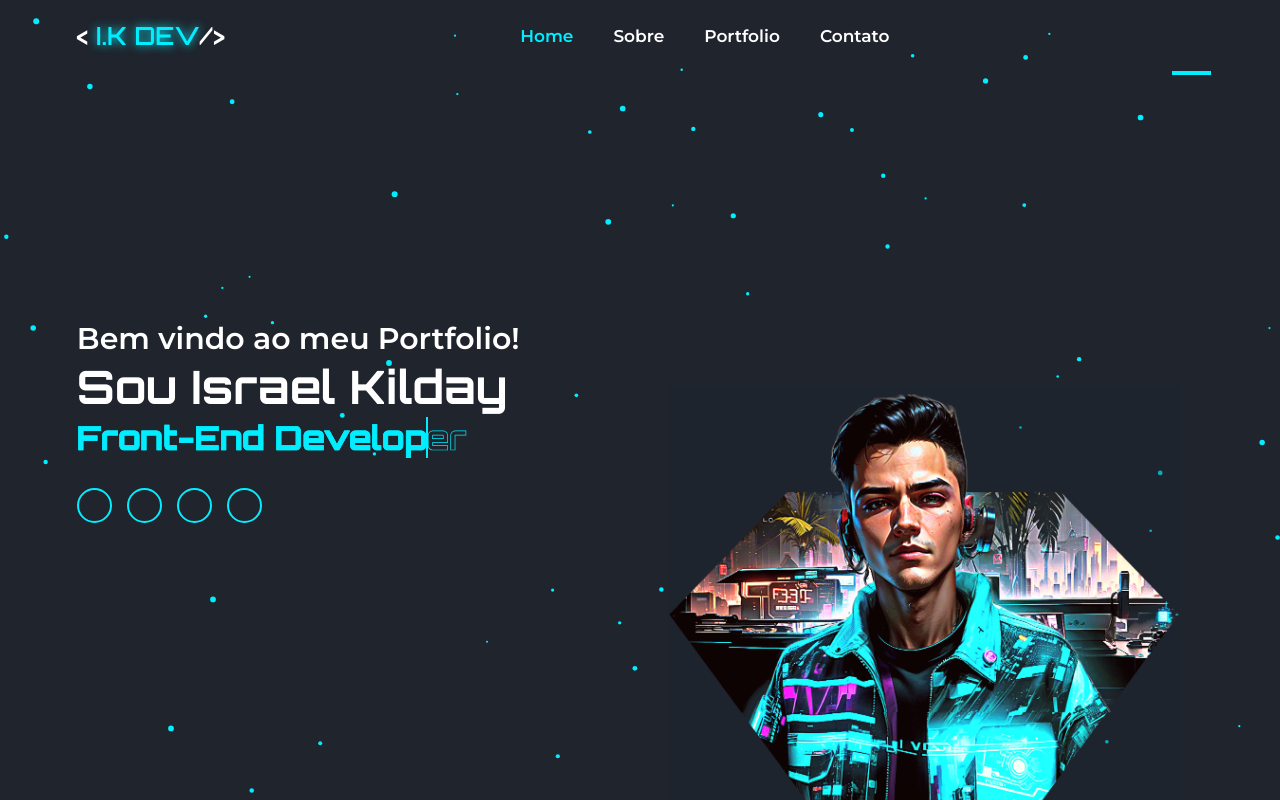
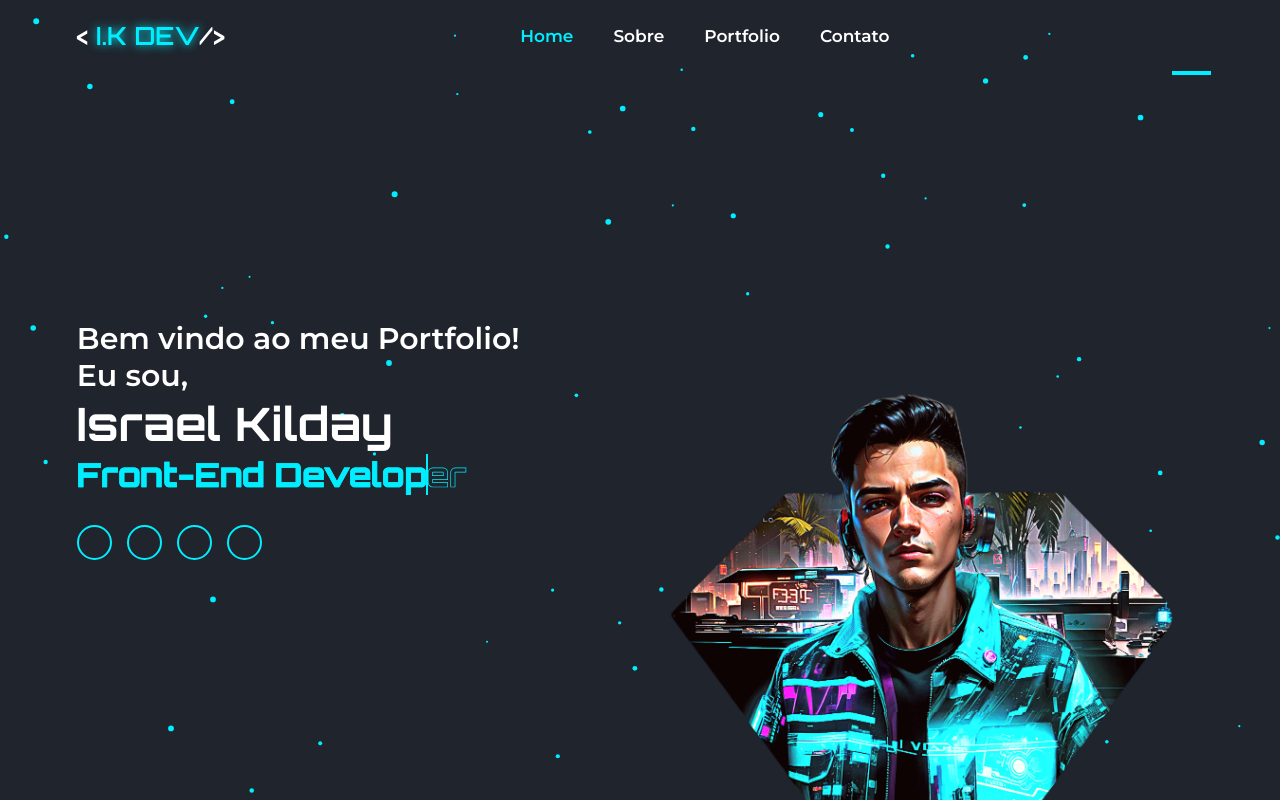
Before and after one commit to Israelkilday/portfolio, a React (Vite) app: page / in a window 1280 px wide. Built offline with nearby package versions, Linux system fonts and the light colour scheme; some icons are missing; the HTML template or start-up script is replaced by a standard one.

Commit message:
testing imgs

```diff
--- a/src/components/Navbar.jsx
+++ b/src/components/Navbar.jsx
@@ -25,7 +25,7 @@ const Navbar = () => {
     useEffect(() => {
         if (lightMode) {
             document.body.classList.add('light_mode');
-            setMainColor("#37a1f2");
+            setMainColor("#dc2626");
         } else {
             document.body.classList.remove('light_mode');
             setMainColor("#0ef");
--- a/src/components/ParticlesBackground.jsx
+++ b/src/components/ParticlesBackground.jsx
@@ -9,8 +9,6 @@ const ParticlesBackground = () => {
     }, []);
 
     const {mainColor} = useTheme();
-
-
 
     const particlesConfig = {
         "particles": {
--- a/src/index.css
+++ b/src/index.css
@@ -18,15 +18,12 @@
   --text_color: #fff;
   --main_color: #0ef;
 }
-/* --main_color: #37a1f2; */
-/* --main_color: #ffea00; */
-/* 15202b */
 
  .light_mode {
-    --bg_color: #f0f3fd;
-   --text_color: #333;
-   --second_bg_color: #F5F5F5;
-   --main_color: #37a1f2;
+   --bg_color: #f0f3fd;
+   --text_color: #020617;
+   --second_bg_color: #cbd5e1 ;
+   --main_color: #dc2626;
    transition: 1.5s;
 }
 
--- a/src/pages/Home/Home.jsx
+++ b/src/pages/Home/Home.jsx
@@ -8,6 +8,8 @@ import Transition from '../../components/Transition';
 import { FaGithub, FaInstagram, FaLinkedinIn, FaWhatsapp } from "react-icons/fa6";
 // IMGAGENS
 import Home_img from "./imgs/home_img.png"
+import Home_img_lightMode from "./imgs/Home_test.png"
+// import Home_img_lightMode from "./imgs/Home_test01.png"
 // PARTICLES
 import ParticlesBackground from '../../components/ParticlesBackground';
 // FRAMER MOTION
@@ -27,32 +29,32 @@ const Home = () => {
                             initial={{ opacity: 0, x: -100 }}
                             animate={{ opacity: 1, x: 0 }}
                             transition={{
-                                duration: 2.5,
+                                duration: 3,
                                 delay: 0.4,
                                 ease: [0, 0.71, 0.2, 1.01],
                             }}
                         >
                             {/* Olá eu sou */}
-                            Bem vindo ao meu Portfolio!
+                            Bem vindo ao meu Portfolio!<br/>Eu sou,
                         </motion.h3>
 
                         <motion.h1
                             initial={{ opacity: 0, x: -100 }}
                             animate={{ opacity: 1, x: 0 }}
                             transition={{
-                                duration: 2.5,
+                                duration: 3,
                                 delay: 0.6,
                                 ease: [0, 0.71, 0.2, 1.01],
                             }}
                         >
-                            Sou Israel Kilday
+                            Israel Kilday
                         </motion.h1>
 
                         <motion.div className={styles.transparent_text}
                             initial={{ opacity: 0, x: -100 }}
                             animate={{ opacity: 1, x: 0 }}
                             transition={{
-                                duration: 2.5,
+                                duration: 3,
                                 delay: 0.8,
                                 ease: [0, 0.71, 0.2, 1.01],
                             }}
@@ -155,7 +157,8 @@ const Home = () => {
                             ease: [0, 0.71, 0.2, 1.01]
                         }}
                     >
-                        <img src={Home_img} alt="home_img" />
+                        {/* <img src={Home_img} alt="home_img" /> */}
+                        <img src={Home_img_lightMode} alt="home_img3" />
                     </motion.div>
                 </section>
             </Transition>
```
Also changed, not shown: src/pages/Home/imgs/Home_test.png (added), src/pages/Home/imgs/home_test01.png (added).
